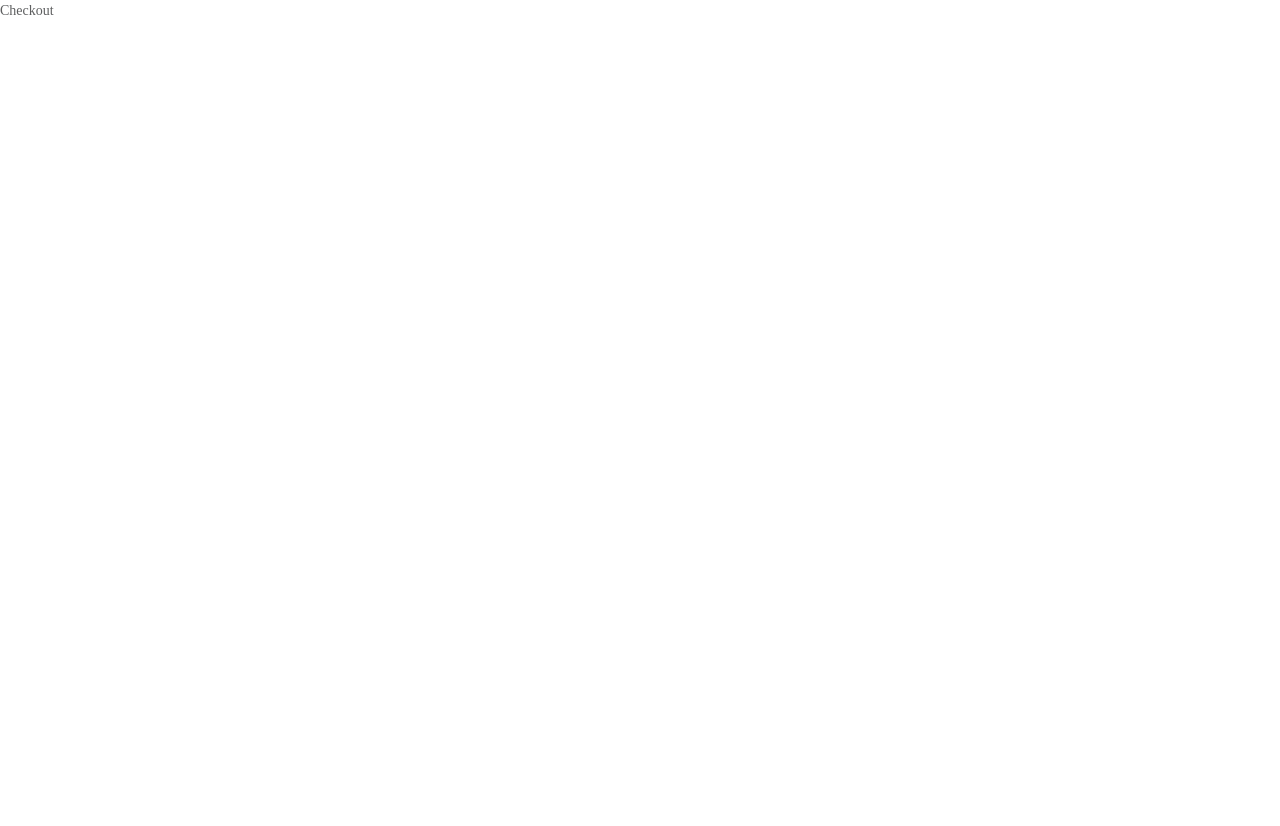
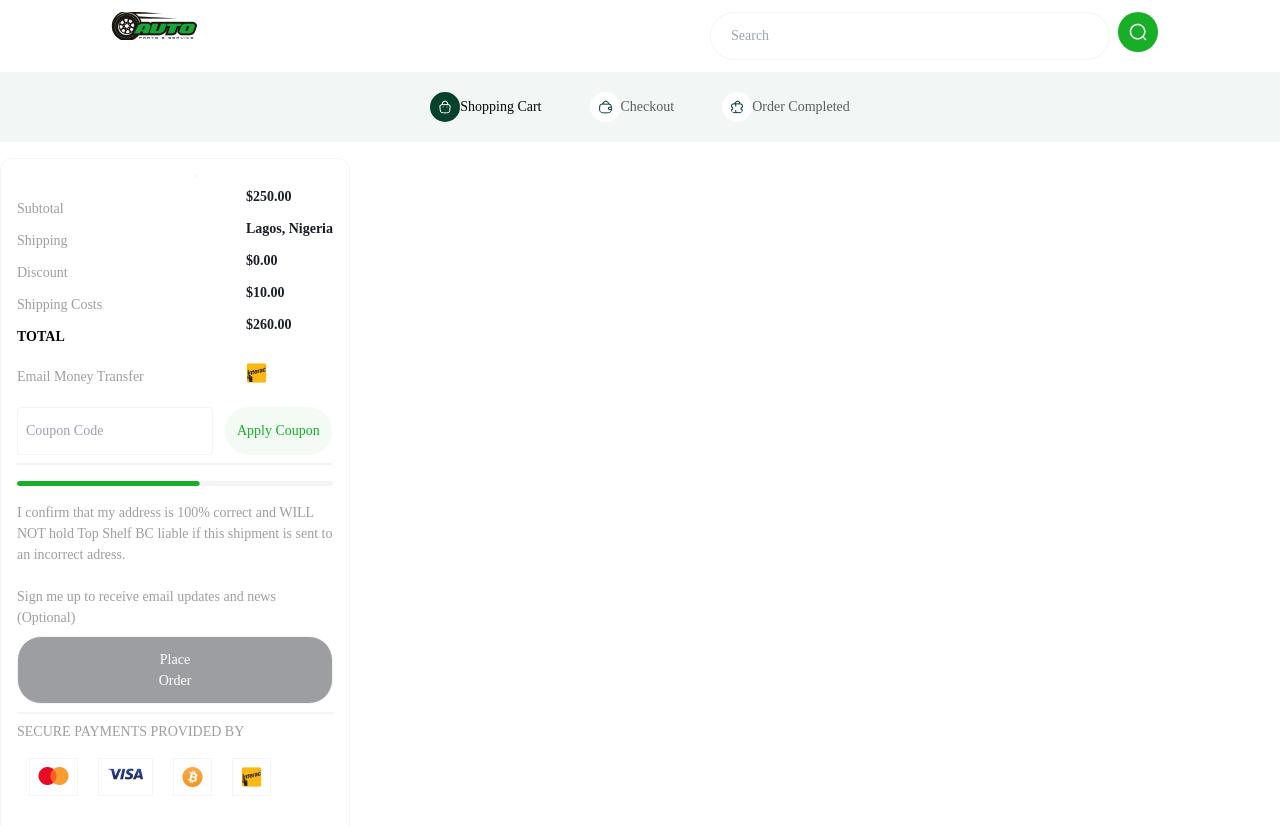
Before and after one commit to favouridoko1/hng-task2-frontend, a React (Vite) app: page /checkout in a window 1280 px wide. Shown: the top 826 px of the page. Before the commit the page ends 800 px from the top, so only its background shows below. Built offline with nearby package versions, Linux system fonts and the light colour scheme.

Commit message:
Commiting changes

```diff
--- a/src/App.jsx
+++ b/src/App.jsx
@@ -4,6 +4,7 @@ import { Routes, Route} from 'react-router-dom';
 import Cart from "./Components/CartPage/Cart";
 import Product from "./Components/Product/Product";
 import Checkout from "./Components/CheckoutPage/Checkout";
+import Error from "./Components/Error/Error";
 const App = () => {
   return (
     <div className="app">
@@ -11,6 +12,8 @@ const App = () => {
         <Route path="/" element={ <Product />} />
         <Route path="/cart" element={<Cart />} />
         <Route path="/checkout" element={<Checkout />} />
+        <Route path='*' element={<Error />} />
+
       </Routes>
     </div>
   );
--- a/src/Components/CartPage/Cart.jsx
+++ b/src/Components/CartPage/Cart.jsx
@@ -1,73 +1,12 @@
 import "./cart.css";
 import { getImageUrl } from "../../utils/utils";
 import { useNavigate, Link } from "react-router-dom";
+import Navbar from "../Navbar/Navbar";
 const Cart = () => {
   const navigate = useNavigate();
   return (
     <>
-      <div className="p-3 px-24 flex brand-icons justify-between align-center">
-        <ul className=" menuIconContainer">
-          <li>
-            <img
-              className="menuIcon hidden"
-              src={getImageUrl(`headerImages/menu.png`)}
-              alt=""
-            />
-          </li>
-          <li>
-            <img
-              src={getImageUrl(`headerImages/brand_logo.png`)}
-              alt="z brand_logo"
-            />
-          </li>
-        </ul>
-        <div className="flex justify-center inputContainer">
-          <input
-            className="input py-2 px-5 outline-0 rounded-full"
-            type="text"
-            placeholder="Search"
-          />
-          <button className="button flex justify-center items-center bg-green w-10 h-10 rounded-full">
-            <img
-              src={getImageUrl(`headerImages/search-normal.png`)}
-              alt="search_icon"
-            />
-          </button>
-        </div>
-      </div>
-      <ul className="flex text-sm text-filterFont bg-grey justify-center gap-12 py-5">
-        <li className="text-topSelling flex ">
-          <figure className="flex items-center">
-            <img
-              src={getImageUrl(`headerImages/bag.png`)}
-              alt=""
-              className="p-2 bg-headerTop rounded-3xl"
-            />
-            <figcaption>Shopping Cart</figcaption>
-          </figure>
-        </li>
-
-        <li>
-          <figure className="flex items-center">
-            <img
-              src={getImageUrl(`headerImages/wallet.png`)}
-              alt=""
-              className="p-2 bg-white rounded-3xl"
-            />
-            <figcaption>Checkout</figcaption>
-          </figure>
-        </li>
-        <li>
-          <figure className="flex items-center">
-            <img
-              src={getImageUrl(`headerImages/ticket-2.png`)}
-              alt=""
-              className="p-2 bg-white rounded-3xl"
-            />
-            <figcaption>Order Completed</figcaption>
-          </figure>
-        </li>
-      </ul>
+    < Navbar/>
       <div className="flex items-start justify-evenly checkOutParentContainer flex-wrap">
         <ul className="m-6 yourCartContainer">
           <li className="flex items-center bdBottom">
@@ -213,7 +152,7 @@ const Cart = () => {
             </h2>
           </div>
           <ul className="flex gap-4 deliveryInfo ">
-            <li className="borders p-4 font-normal w-52 infoCard">
+            <li className="borders p-4 font-normal w-52 in">
               <figure>
                 <img
                   src={getImageUrl("headerImages/transaction-minus.png")}
@@ -222,7 +161,7 @@ const Cart = () => {
                 <br />
                 <figcaption>
                   <span className="text-topSelling text-lg">
-                    Order by 10pm for free next day delivery on orderr over $100
+                    Order by 10pm for free next day delivery on order over $100
                   </span>
                   <br />
                   <br />
@@ -232,7 +171,7 @@ const Cart = () => {
                 </figcaption>
               </figure>
             </li>
-            <li className="borders p-4 font-normal w-52 infoCard">
+            <li className="borders p-4 font-normal w-52 in">
               <figure>
                 <img
                   src={getImageUrl("headerImages/box-time.png")}
@@ -251,7 +190,7 @@ const Cart = () => {
                 </figcaption>
               </figure>
             </li>
-            <li className="borders p-4 font-normal w-52 infoCard">
+            <li className="borders p-4 font-normal w-52 in">
               <figure>
                 <img
                   src={getImageUrl("headerImages/truck-time.png")}
--- a/src/Components/CartPage/cart.css
+++ b/src/Components/CartPage/cart.css
@@ -80,7 +80,7 @@ td {
     }
     .button {
         border-radius: 100px;
-        width: 35px;
+        width: 40px;
         height: 30px;
     }
 
@@ -105,7 +105,7 @@ td {
     background : #17AF26;
 }
 
-@media screen and (max-width:863px) {
+@media screen and (max-width:860px) {
     .checkOutParentContainer {
         flex-direction: column;
         align-items: center;
@@ -126,7 +126,13 @@ td {
 
     .infoCard {
         max-width: 400px;
-        min-width: 300px;
+        min-width: 350px;
     }
 
 }
+
+@media screen and (min-width:1064px) {
+    .deliverInfoContainer {
+        margin-right: 400px;
+    }
+}
--- a/src/Components/CheckoutPage/Checkout.jsx
+++ b/src/Components/CheckoutPage/Checkout.jsx
@@ -1,7 +1,97 @@
+import Navbar from "../Navbar/Navbar";
+import { getImageUrl } from "../../utils/utils";
+import { useNavigate, Link } from "react-router-dom";
+
 const Checkout = () => {
+  const navigate = useNavigate();
   return (
-    <div>Checkout</div>
-  )
-}
+    <div>
+      <Navbar />
+      <div></div>
 
-export default Checkout
+      <div className="borders rounded-xl my-4 checkoutButtonContainer p-4">
+        <ul className="text-sm font-semibold text-black flex justify-between">
+          <li className="text-fontColor font-light my-3">
+            <li className="my-3">Subtotal</li>
+            <li>Shipping</li>
+            <li className="my-3">Discount</li>
+            <li className="my-3">Shipping Costs</li>
+            <li className="text-topSelling font-bold my-3">TOTAL</li>
+            <li className="mt-5">Email Money Transfer</li>
+          </li>
+          <hr />
+          <li>
+            <li className="my-3">$250.00</li>
+            <li className="my-3">Lagos, Nigeria</li>
+            <li className="my-3">$0.00</li>
+            <li className="my-3">$10.00</li>
+            <li className="my-3">$260.00</li>
+            <li className="mt-7">
+              <img
+                src={getImageUrl("headerImages/Clip_path_group.png")}
+                alt=""
+              />
+            </li>
+          </li>
+        </ul>
+        <div className="flex my-2">
+          <input
+            type="text"
+            placeholder="Coupon Code"
+            className="h-12 px-2 outline-none borders rounded mr-3"
+          />
+          <button className="bg-lightGreen text-green text-sm font-medium rounded-full text-nowrap px-3">
+            Apply Coupon
+          </button>
+        </div>
+        <hr />
+        <figure>
+          <img
+            src={getImageUrl("headerImages/Statusbar.png")}
+            alt=""
+            className="my-4"
+          />
+        </figure>
+        <div className="font-medium text-fontColor">
+          <p>I confirm that my address is 100% correct and WILL NOT hold Top Shelf BC liable if this shipment is sent to an incorrect adress.</p>
+          <br />
+          <p>
+            Sign me up to receive email updates and news (Optional)
+          </p>
+        </div>
+
+        <div className="my-2  text-white">
+          <button
+            onClick={() => navigate("/checkout")}
+            className="bg-fontColor px-32 py-3 rounded-3xl borders mb-2 checkoutBtn"
+          >
+            Place Order
+          </button>
+          <hr />
+          <p className="text-fontColor text-sm mt-2">
+            SECURE PAYMENTS PROVIDED BY
+          </p>
+          <figure className="flex gap-5 mx-3">
+            <span className="my-4 p-2 borders">
+              <img src={getImageUrl("headerImages/master_card.png")} alt="" />
+            </span>
+            <span className="my-4 p-2 borders">
+              <img src={getImageUrl("headerImages/Visa.png")} alt="" />
+            </span>
+            <span className="my-4 p-2 borders">
+              <img src={getImageUrl("headerImages/binace.png")} alt="" />
+            </span>
+            <span className="my-4 p-2 borders">
+              <img
+                src={getImageUrl("headerImages/Clip_path_group.png")}
+                alt=""
+              />
+            </span>
+          </figure>
+        </div>
+      </div>
+    </div>
+  );
+};
+
+export default Checkout;
--- /dev/null
+++ b/src/Components/Error/Error.jsx
@@ -0,0 +1,9 @@
+const Error = () => {
+  return (
+    <div className="flex items-center justify-center my-9 text-4xl">
+        <h1 className="bg-red py-4 px-6 text-white rounded font-bold"> Opps Something Went wrong!!</h1>
+    </div>
+  )
+}
+
+export default Error
--- /dev/null
+++ b/src/Components/Navbar/Navbar.jsx
@@ -0,0 +1,73 @@
+import { getImageUrl } from "../../utils/utils";
+import '../CartPage/cart.css'
+const Navbar = () => {
+  return (
+    <>
+      <div className="p-3 px-24 flex brand-icons justify-between align-center">
+        <ul className=" menuIconContainer">
+          <li>
+            <img
+              className="menuIcon hidden"
+              src={getImageUrl(`headerImages/menu.png`)}
+              alt=""
+            />
+          </li>
+          <li>
+            <img
+              src={getImageUrl(`headerImages/brand_logo.png`)}
+              alt="z brand_logo"
+            />
+          </li>
+        </ul>
+        <div className="flex justify-center inputContainer">
+          <input
+            className="input py-2 px-5 outline-0 rounded-full"
+            type="text"
+            placeholder="Search"
+          />
+          <button className="button flex justify-center items-center bg-green w-10 h-10 rounded-full">
+            <img
+              src={getImageUrl(`headerImages/search-normal.png`)}
+              alt="search_icon"
+            />
+          </button>
+        </div>
+      </div>
+      <ul className="flex text-sm text-filterFont bg-grey justify-center gap-12 py-5">
+        <li className="text-topSelling flex ">
+          <figure className="flex items-center">
+            <img
+              src={getImageUrl(`headerImages/bag.png`)}
+              alt=""
+              className="p-2 bg-headerTop rounded-3xl"
+            />
+            <figcaption>Shopping Cart</figcaption>
+          </figure>
+        </li>
+
+        <li>
+          <figure className="flex items-center">
+            <img
+              src={getImageUrl(`headerImages/wallet.png`)}
+              alt=""
+              className="p-2 bg-white rounded-3xl"
+            />
+            <figcaption>Checkout</figcaption>
+          </figure>
+        </li>
+        <li>
+          <figure className="flex items-center">
+            <img
+              src={getImageUrl(`headerImages/ticket-2.png`)}
+              alt=""
+              className="p-2 bg-white rounded-3xl"
+            />
+            <figcaption>Order Completed</figcaption>
+          </figure>
+        </li>
+      </ul>
+    </>
+  );
+};
+
+export default Navbar;
```
